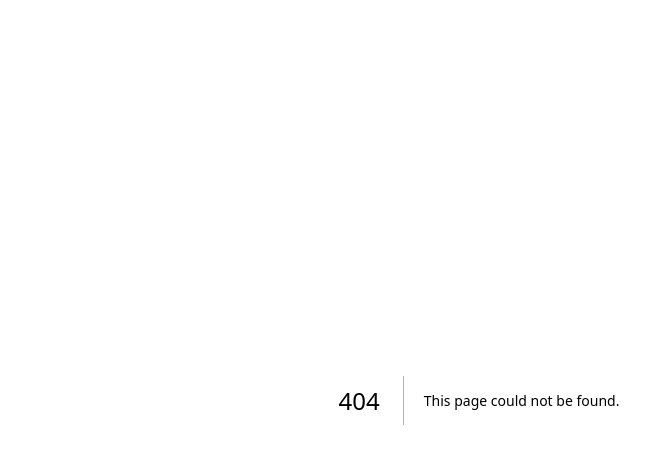
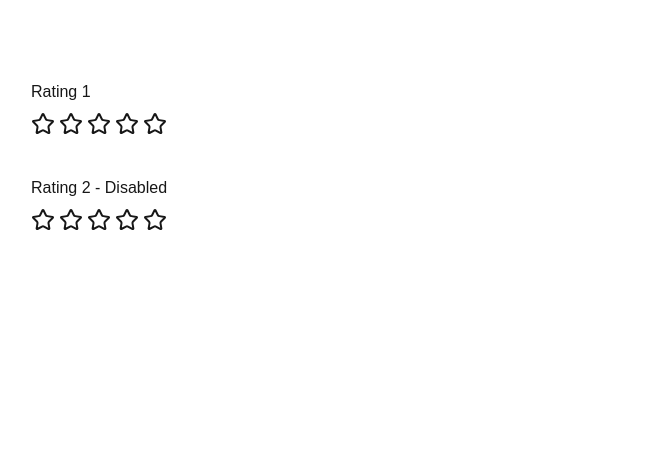
Before and after one commit to harshith-ashvi/react-machine-coding, a Next.js app: page /rating-component in a window 1280 px wide. Before the commit this address had no page. Shown: the top 464 px of the page, without its empty margins (161-811 px from the left). Built offline with nearby package versions, Linux system fonts and the light colour scheme.

Commit message:
add rating component

```diff
--- /dev/null
+++ b/src/app/rating-component/page.tsx
@@ -0,0 +1,37 @@
+"use client";
+
+import { useState } from "react";
+import Rating from "./rating";
+
+const RatingComponent = () => {
+  const [rating, setRating] = useState(0);
+
+  const handleRatingUpdate = (rating: number) => setRating(rating);
+
+  return (
+    <div className="max-w-4xl mx-auto pt-20 min-h-screen">
+      <div className="flex flex-col gap-2">
+        <p>Rating 1</p>
+        <Rating
+          isChangeOnHover
+          rating={rating}
+          maxRating={5}
+          onChange={handleRatingUpdate}
+        />
+      </div>
+
+      <div className="flex flex-col gap-2 mt-10">
+        <p>Rating 2 - Disabled</p>
+        <Rating
+          disabled
+          isChangeOnHover
+          rating={rating}
+          maxRating={5}
+          onChange={handleRatingUpdate}
+        />
+      </div>
+    </div>
+  );
+};
+
+export default RatingComponent;
--- /dev/null
+++ b/src/app/rating-component/rating.tsx
@@ -0,0 +1,67 @@
+"use client";
+
+import { cn } from "@/lib/utils";
+import { Star } from "lucide-react";
+import { useState } from "react";
+
+interface RatingProps {
+  maxRating: number;
+  rating: number;
+  disabled?: boolean;
+  isChangeOnHover?: boolean;
+  onChange: (rating: number) => void;
+}
+
+const Rating = ({
+  maxRating = 5,
+  rating = 0,
+  disabled = false,
+  isChangeOnHover = false,
+  onChange,
+}: RatingProps) => {
+  const [hoverRating, setHoverRating] = useState(0);
+
+  const handleOnMouseEnter = (rating: number) => {
+    if (!disabled && isChangeOnHover) {
+      setHoverRating(rating);
+    }
+  };
+
+  const handleOnMouseLeave = () => {
+    if (!disabled && isChangeOnHover) {
+      setHoverRating(0);
+    }
+  };
+
+  const handleChangeRating = (rating: number) => {
+    if (!disabled) {
+      onChange(rating);
+    }
+  };
+
+  return (
+    <div className="flex items-center gap-1">
+      {[...Array(maxRating)].map((_, i) => {
+        const starIndex = i + 1;
+        return (
+          <Star
+            key={starIndex}
+            className={cn(
+              "cursor-pointer",
+              hoverRating !== 0 && starIndex <= hoverRating
+                ? "text-yellow-200"
+                : hoverRating === 0 && starIndex <= rating
+                  ? "text-yellow-400"
+                  : "",
+            )}
+            onMouseEnter={() => handleOnMouseEnter(starIndex)}
+            onMouseLeave={handleOnMouseLeave}
+            onClick={() => handleChangeRating(starIndex)}
+          />
+        );
+      })}
+    </div>
+  );
+};
+
+export default Rating;
```
